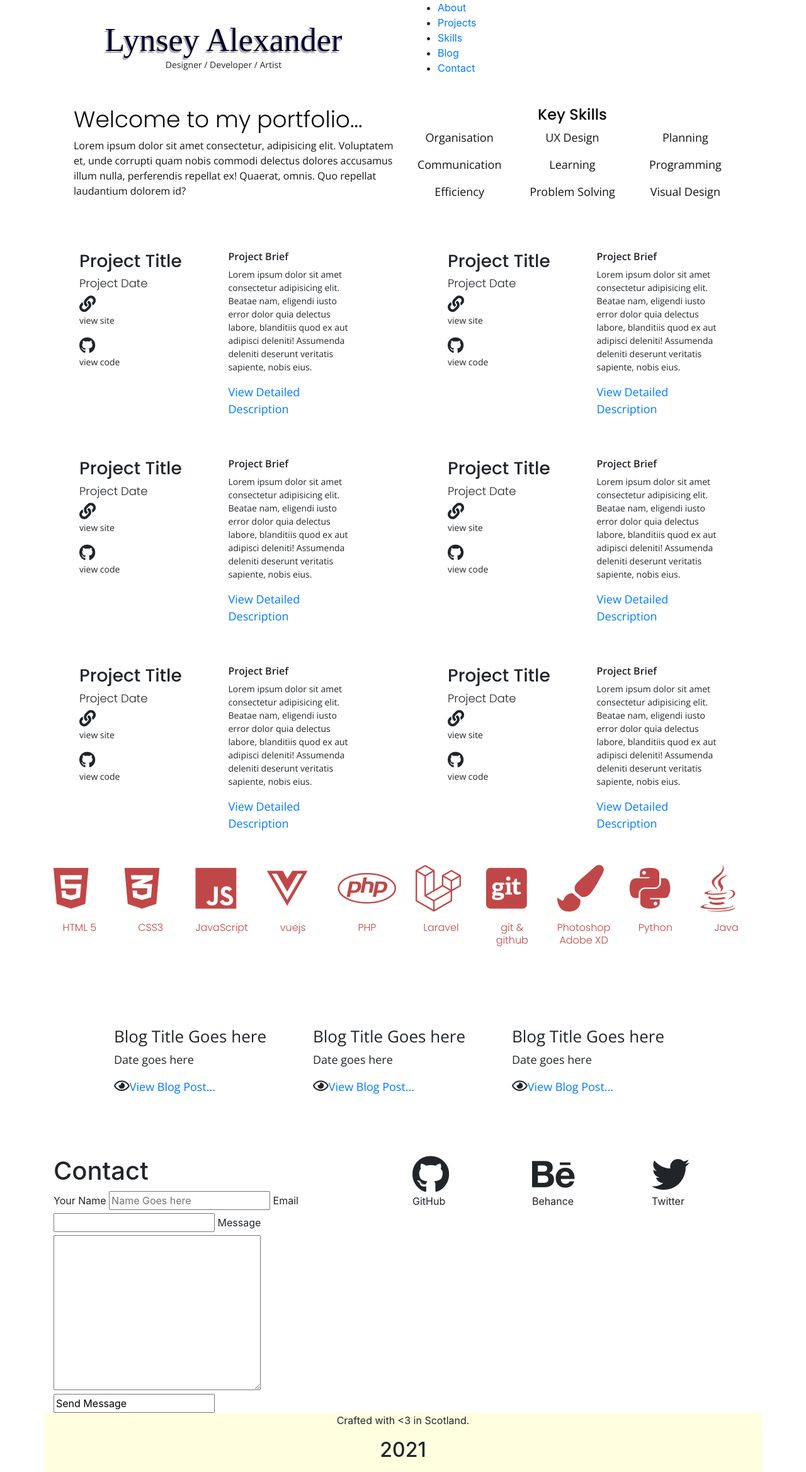
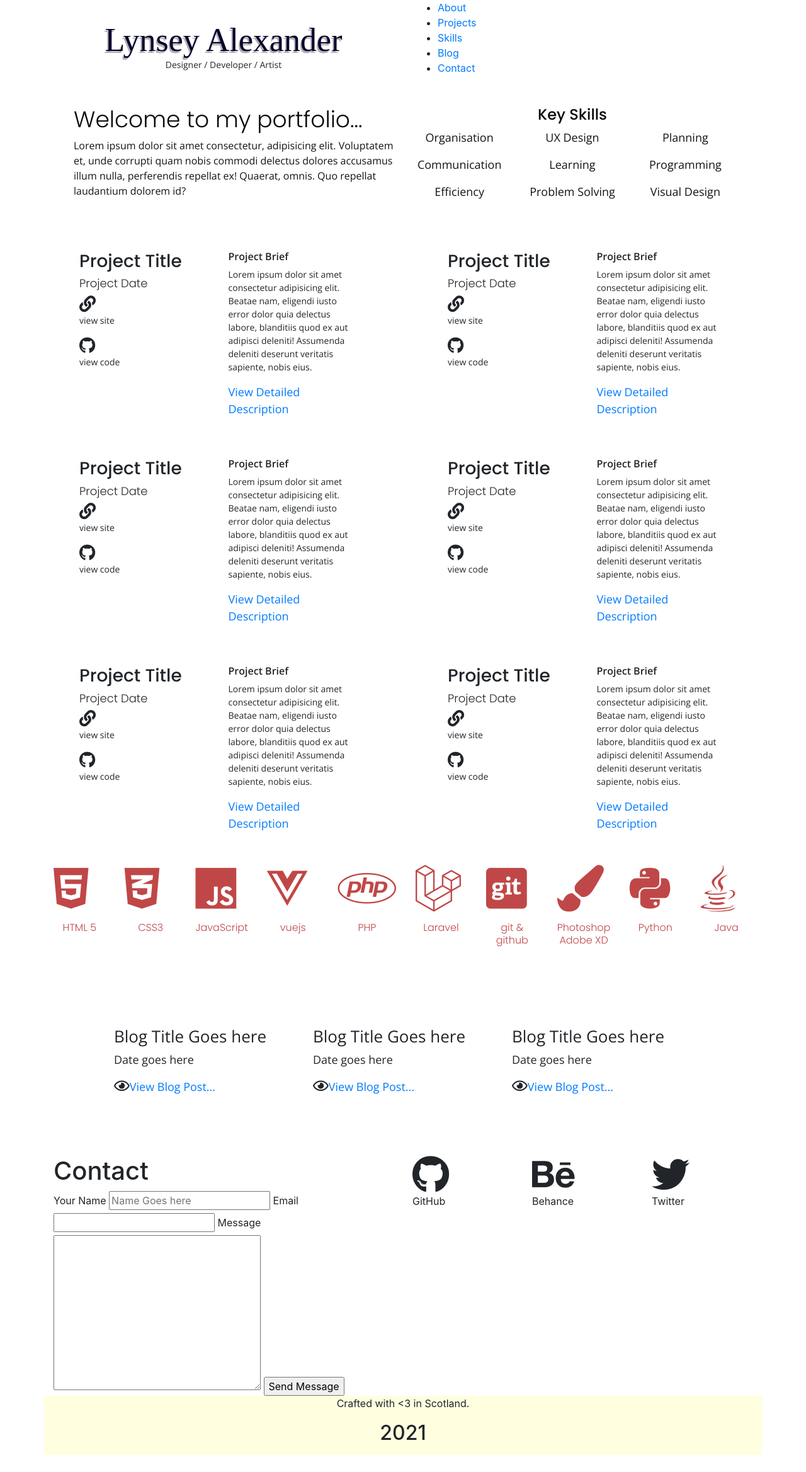
Before and after one commit to lynseyalexander/lynseyalexander.github.io, a Jekyll site: the page built from index.markdown, in a window 1280 px wide. Shown: the whole page at 63% size. Built offline with Jekyll 4.4.1, drawn with Linux system fonts in a browser that asks for light colours; some web fonts are replaced; after the commit the page ends 2310 px from its top, so only the background shows below that.

Commit message:
Fixed error where submit button was appearing as an input box on index.html

```diff
--- a/_layouts/default.html
+++ b/_layouts/default.html
@@ -241,7 +241,7 @@
                 <input type="email">
                 <label for="message">Message</label>
                 <textarea name="message" id="" cols="30" rows="10"></textarea>
-                <input type="sumit" value="Send Message">
+                <input type="submit" value="Send Message">
             </form>
             </div>
             <div class="profile_links col">
```
